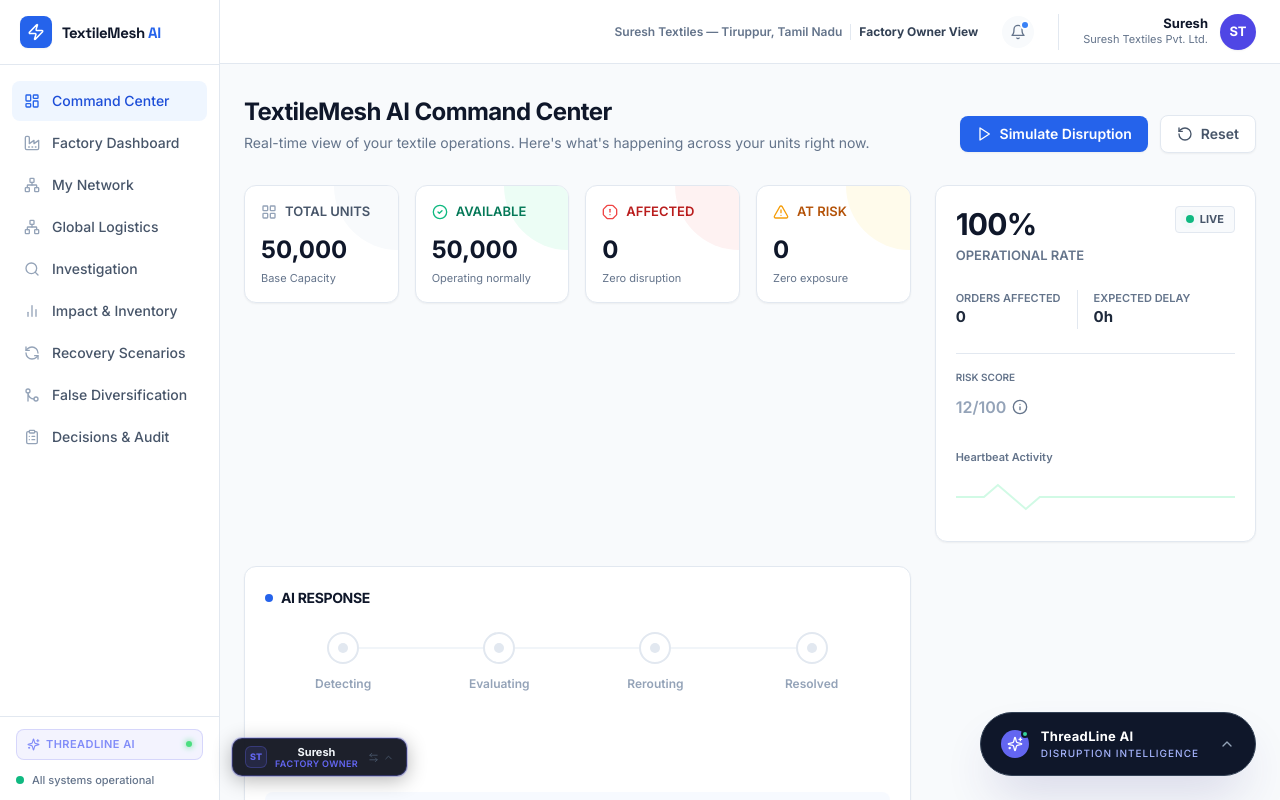
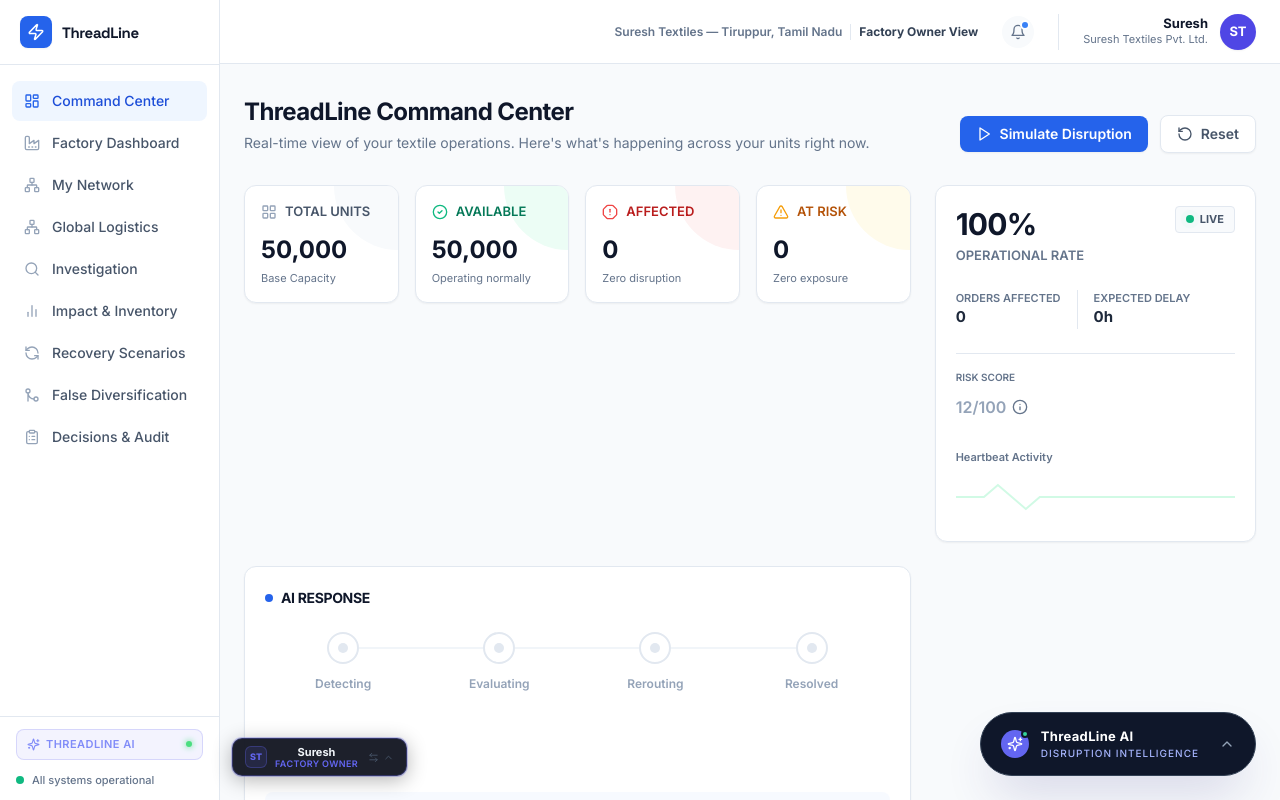
Before and after one commit to ianeeshthakur/hackfest-frontend, a Next.js app: page /command-center in a window 1280 px wide. Built offline with nearby package versions, Linux system fonts and the light colour scheme.

Commit message:
chore: rebrand project name from TextileMesh AI to ThreadLine throughout application UI and metadata

```diff
--- a/app/cluster-map/layout.tsx
+++ b/app/cluster-map/layout.tsx
@@ -1,7 +1,7 @@
 import type { Metadata } from "next";
 
 export const metadata: Metadata = {
-  title: "Cluster Map — TextileMesh AI",
+  title: "Cluster Map — ThreadLine",
   description:
     "Real-time interactive map of textile MSME manufacturing clusters across India. Monitor factory status, disruptions, and operational health.",
 };
--- a/app/command-center/layout.tsx
+++ b/app/command-center/layout.tsx
@@ -1,9 +1,9 @@
 import type { Metadata } from "next";
 
 export const metadata: Metadata = {
-  title: "Command Center — TextileMesh AI",
+  title: "Command Center — ThreadLine",
   description:
-    "Owner Command Center for TextileMesh AI. Real-time view of your textile production units, disruptions, AI actions, and orders.",
+    "Owner Command Center for ThreadLine. Real-time view of your textile production units, disruptions, AI actions, and orders.",
 };
 
 /**
--- a/app/globals.css
+++ b/app/globals.css
@@ -52,7 +52,7 @@
 }
 
 /* ─────────────────────────────────────────────────────────────────────────────
-   TextileMesh AI — Command Center Light Theme
+   ThreadLine — Command Center Light Theme
    All styles are scoped under .cc-light-root so the dark ResiliChain
    dashboard (app/page.tsx) is completely unaffected.
 ───────────────────────────────────────────────────────────────────────────── */
--- a/components/command-center/CommandCenter.jsx
+++ b/components/command-center/CommandCenter.jsx
@@ -50,7 +50,7 @@ export function CommandCenter() {
         <div className="flex justify-between items-end mb-8">
           <div>
             <h1 className="text-2xl font-bold tracking-tight text-slate-900 mb-1">
-              TextileMesh AI Command Center
+              ThreadLine Command Center
             </h1>
             <p className="text-[14px] text-slate-500">
               Real-time view of your textile operations. Here's what's happening across your units right now.
--- a/components/command-center/Sidebar.tsx
+++ b/components/command-center/Sidebar.tsx
@@ -61,10 +61,7 @@ export function Sidebar() {
         </div>
         <div>
           <span className="font-display text-[15px] font-bold tracking-tight text-slate-900">
-            TextileMesh
-          </span>
-          <span className="font-display text-[15px] font-bold tracking-tight text-blue-600">
-            {" "}AI
+            ThreadLine
           </span>
         </div>
       </div>
--- a/lib/command-center-data.ts
+++ b/lib/command-center-data.ts
@@ -1,5 +1,5 @@
 // ─────────────────────────────────────────────────────────────────────────────
-// TextileMesh AI — Owner Command Center Mock Data
+// ThreadLine — Owner Command Center Mock Data
 // ─────────────────────────────────────────────────────────────────────────────
 // All values here mirror what the real backend will eventually return.
 // Future integration: replace these with API calls (e.g. POST /factoryagent/{id})
```
Also changed, not shown: lib/clusterData.js.
